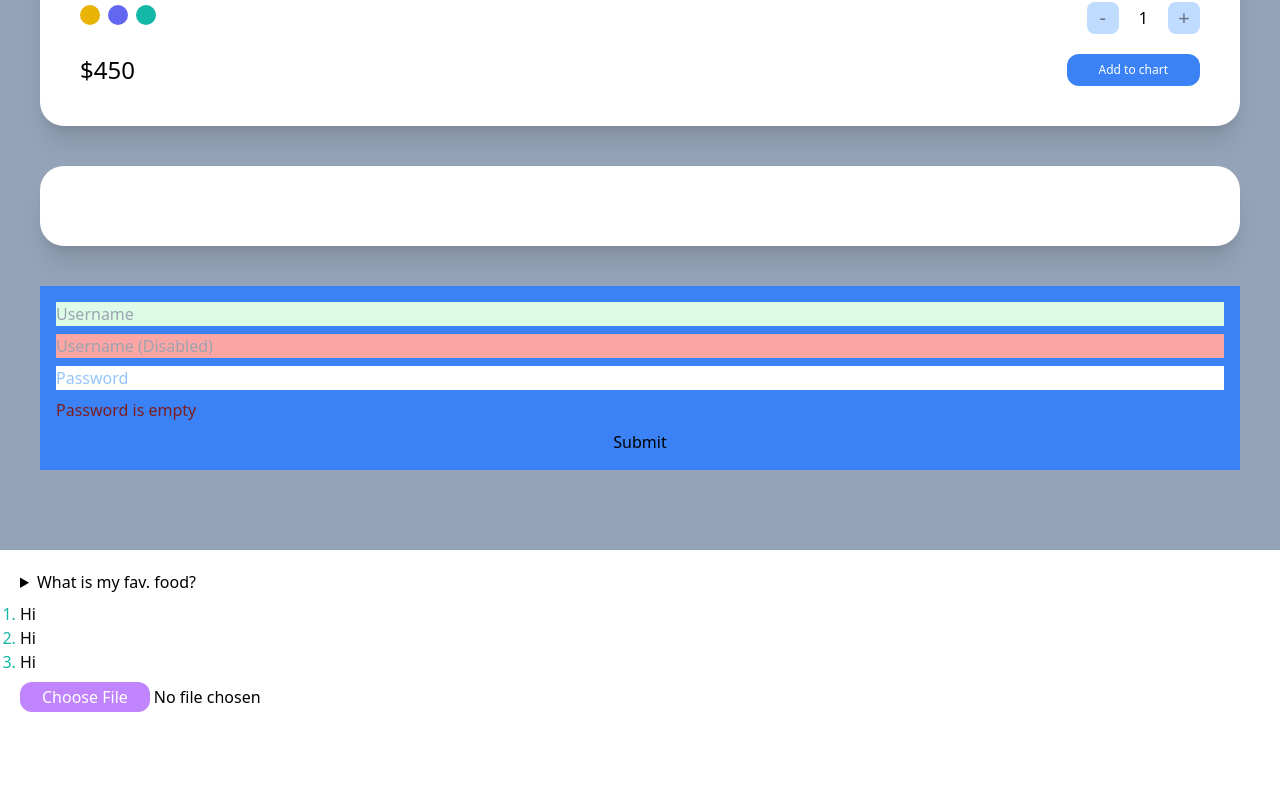
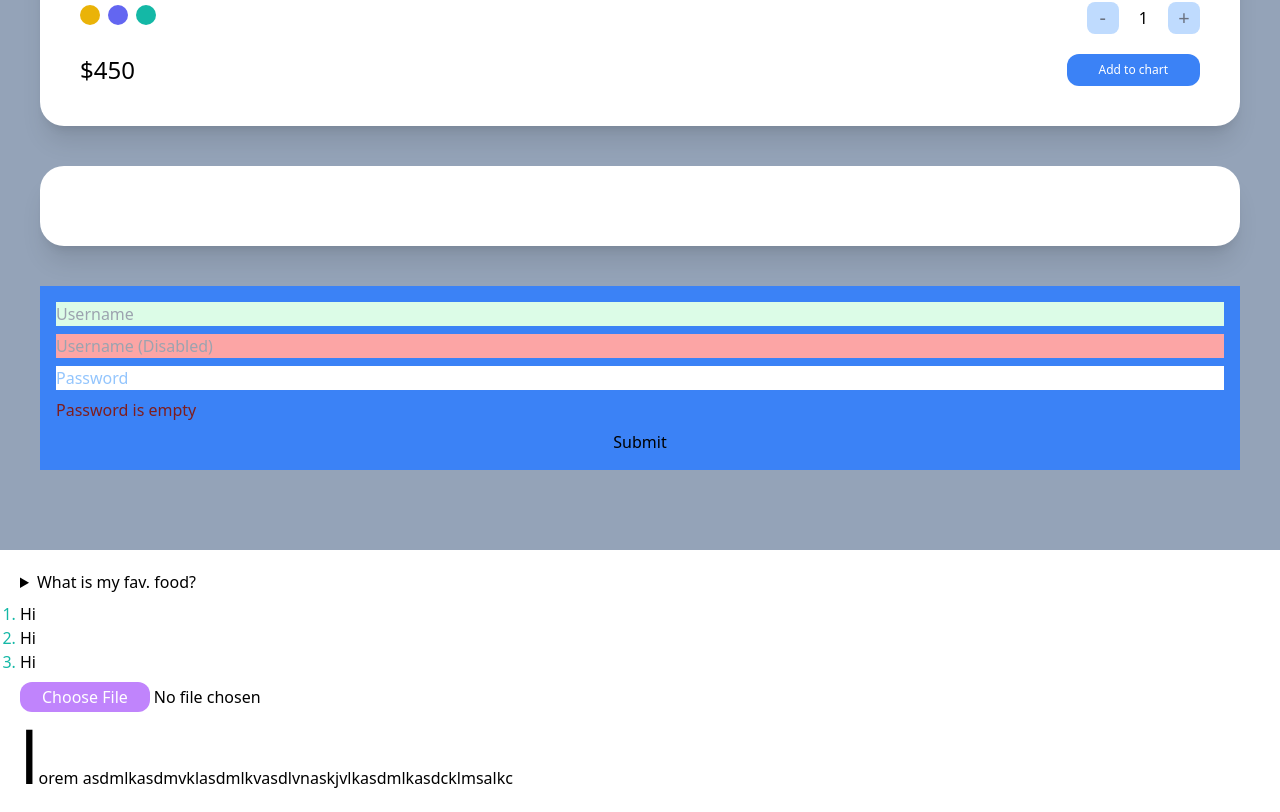
Before and after one commit to heegu0311/nomad-carrot-market, a Next.js app: page / in a window 1280 px wide. Shown: the part 1154-1966 px from the top of the page. Before the commit the page ends 1886 px from the top, so only its background shows below. Built offline with nearby package versions, Linux system fonts and the light colour scheme.

Commit message:
feat: 4.8 learned css with file paragraph tag

```diff
--- a/src/pages/index.tsx
+++ b/src/pages/index.tsx
@@ -133,6 +133,9 @@ export default function Home() {
             "file:cursor-pointer file:hover:text-purple-400 file:hover:bg-white file:hover:border-purple-400 file:hover:border-2 file:transition-colors file:border-0 file:rounded-xl file:px-5  file:text-white file:bg-purple-400 file:border-2 file:border-transparent"
           }
         />
+        <p className="first-letter:text-7xl first-letter:hover:text-blue-400">
+          lorem asdmlkasdmvklasdmlkvasdlvnaskjvlkasdmlkasdcklmsalkc
+        </p>
       </div>
     </>
   );
```
